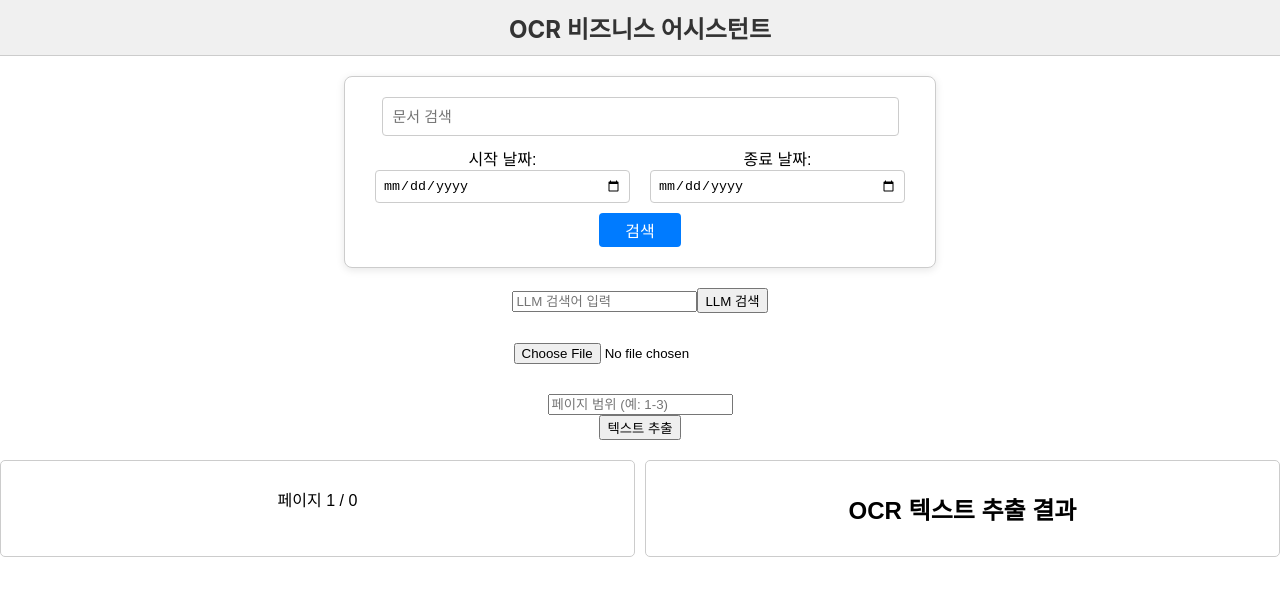
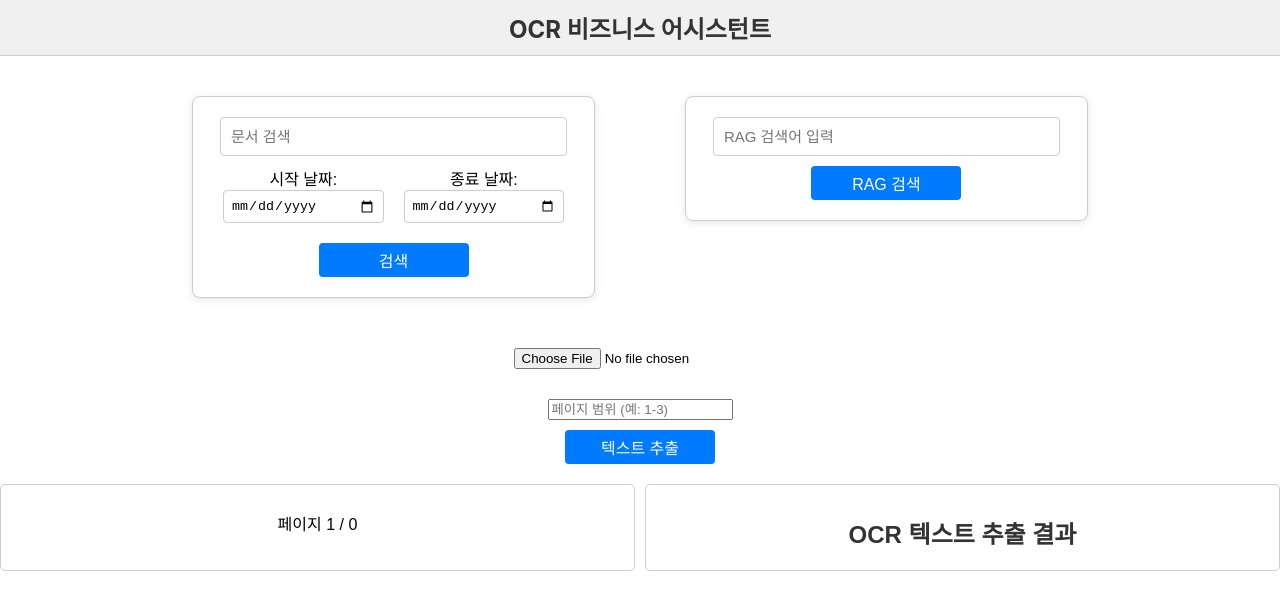
Before and after one commit to whgustj00/OCR-Business-Assistant, a React (Create React App) app in the folder ocr-app/: page / in a window 1280 px wide. Shown: the top 610 px of the page. Built offline with nearby package versions, Linux system fonts and the light colour scheme.

Commit message:
RAG 검색 페이지 생성 및 UI 수정

```diff
--- a/ocr-app/src/components/App.js
+++ b/ocr-app/src/components/App.js
@@ -4,7 +4,6 @@ import { getDocument } from "pdfjs-dist/webpack";
 import FileUpload from "./FileUpload";
 import ImagePreview from "./ImagePreview";
 import OcrOutput from "./OcrOutput";
-import LlmSearchResults from "./LlmSearchResults"; // LLM 검색 결과 컴포넌트
 import { useNavigate } from "react-router-dom";
 import "../css/App.css";
 
@@ -20,7 +19,7 @@ function App() {
   const [searchTerm, setSearchTerm] = useState("");
   const [startDate, setStartDate] = useState(""); // 시작 날짜 상태
   const [endDate, setEndDate] = useState(""); // 종료 날짜 상태
-  const [llmSearchTerm, setLlmSearchTerm] = useState("");
+  const [ragSearchTerm, setRagSearchTerm] = useState(""); // 수정된 변수명
   const [summaryHtml, setSummaryHtml] = useState("");
   const [formattedData, setFormattedData] = useState({});
   const [fileName, setFileName] = useState("");
@@ -45,13 +44,13 @@ function App() {
 
     navigate(`${query}${startParam}${endParam}`);
   };
-  // LLM 검색 요청 처리
-  const handleLLMSearch = async () => {
-    if (!llmSearchTerm) {
+  // RAG 검색 요청 처리
+  const handleRagSearch = async () => {
+    if (!ragSearchTerm) {
       alert("검색어를 입력하세요.");
       return;
     }
-    navigate(`/search_llm?query=${encodeURIComponent(llmSearchTerm)}`);
+    navigate(`/ragpage?query=${encodeURIComponent(ragSearchTerm)}`);
   };
 
   const validatePageRange = (range) => {
@@ -196,6 +195,8 @@ function App() {
         <h1 className="navbar-title">OCR 비즈니스 어시스턴트</h1>
       </nav>
       <div className="App">
+        <div className="search-wrapper">
+          <div className="search-left">
             <div className="search-container">
               <input
                 className="input"
@@ -209,7 +210,6 @@ function App() {
                   }
                 }}
               />
-
               <div className="date-picker-container">
                 <label className="label">
                   시작 날짜:
@@ -235,19 +235,29 @@ function App() {
                 검색
               </button>
             </div>
-        {/* LLM 검색 입력 */}
+          </div>
+
+          <div className="search-right">
+            <div className="search-container">
               <input
+                className="input"
                 type="text"
-          placeholder="LLM 검색어 입력"
-          value={llmSearchTerm}
-          onChange={(e) => setLlmSearchTerm(e.target.value)}
+                placeholder="RAG 검색어 입력"
+                value={ragSearchTerm}
+                onChange={(e) => setRagSearchTerm(e.target.value)}
                 onKeyDown={(e) => {
                   if (e.key === "Enter") {
-              handleLLMSearch(); // 엔터 키를 누르면 LLM 검색 실행
+                    handleRagSearch(); // 수정된 함수 호출
                   }
                 }}
               />
-        <button onClick={handleLLMSearch}>LLM 검색</button>
+              <button className="button" onClick={handleRagSearch}>
+                RAG 검색
+              </button>
+            </div>
+          </div>
+        </div>
+
         <FileUpload onFileUpload={handleFileUpload} />
         <input
           type="text"
@@ -257,7 +267,11 @@ function App() {
           disabled={file && file.type !== "application/pdf"}
         />
         <br />
-        <button onClick={handleTextExtraction} disabled={isOcrProcessing}>
+        <button
+          className="button"
+          onClick={handleTextExtraction}
+          disabled={isOcrProcessing}
+        >
           텍스트 추출
         </button>
         {htmlOutput && (
--- /dev/null
+++ b/ocr-app/src/components/RagPage.js
@@ -0,0 +1,130 @@
+import React, { useEffect, useState } from "react";
+import { useLocation } from "react-router-dom";
+import "../css/RagPage.css"; // CSS 파일을 import 합니다.
+
+const formatDate = (dateString) => {
+  const date = new Date(dateString);
+  const year = date.getFullYear();
+  const month = String(date.getMonth() + 1).padStart(2, "0");
+  const day = String(date.getDate()).padStart(2, "0");
+  const hours = String(date.getHours()).padStart(2, "0");
+  const minutes = String(date.getMinutes()).padStart(2, "0");
+  return `${year}년 ${month}월 ${day}일 ${hours}시 ${minutes}분`;
+};
+
+function RagPage() {
+  const location = useLocation();
+  const [searchResults, setSearchResults] = useState(null);
+  const [mostSimilarDocument, setMostSimilarDocument] = useState(null);
+  const [isLoading, setIsLoading] = useState(false);
+  const [errorMessage, setErrorMessage] = useState("");
+  const queryParams = new URLSearchParams(location.search);
+  const query = queryParams.get("query");
+
+  // 캐시된 데이터를 로컬 스토리지에서 가져옵니다.
+  const getCachedData = () => {
+    const cachedResults = localStorage.getItem(query);
+    if (cachedResults) {
+      return JSON.parse(cachedResults); // 캐시된 데이터 반환
+    }
+    return null; // 없으면 null 반환
+  };
+
+  useEffect(() => {
+    const fetchSearchResults = async () => {
+      setIsLoading(true);
+      setErrorMessage("");
+
+      const cachedData = getCachedData();
+      if (cachedData) {
+        setSearchResults(cachedData.results);
+        setMostSimilarDocument(cachedData.sources[0]);
+        setIsLoading(false);
+        return;
+      }
+
+      try {
+        const response = await fetch(
+          `http://127.0.0.1:5000/rag?query=${encodeURIComponent(query)}`
+        );
+
+        if (!response.ok) {
+          throw new Error("Network response was not ok");
+        }
+
+        const data = await response.json();
+
+        if (data.results && data.sources && data.sources.length > 0) {
+          setSearchResults(data.results);
+          setMostSimilarDocument(data.sources[0]);
+
+          // 데이터를 로컬 스토리지에 저장하여 캐시
+          localStorage.setItem(query, JSON.stringify(data));
+        } else {
+          console.warn("Expected 'results' and 'sources' to be present", data);
+          setSearchResults(null);
+          setMostSimilarDocument(null);
+        }
+      } catch (error) {
+        console.error("Error fetching search results:", error);
+        setErrorMessage("검색 결과를 가져오는 데 오류가 발생했습니다.");
+        setSearchResults(null);
+        setMostSimilarDocument(null);
+      } finally {
+        setIsLoading(false);
+      }
+    };
+
+    if (query) {
+      fetchSearchResults();
+    }
+  }, [query]);
+
+  if (isLoading) return <div className="loading">검색 중...</div>;
+
+  return (
+    <div className="rag-page">
+      <h2>검색 결과 : {query}</h2>
+      {errorMessage && <div className="error-message">{errorMessage}</div>}
+
+      <div className="search-results">
+        {searchResults ? (
+          <div className="result-answer">
+            <h3>답변:</h3>
+            <p>{searchResults}</p>
+          </div>
+        ) : (
+          <div>검색 결과가 없습니다.</div>
+        )}
+
+        {mostSimilarDocument && (
+          <div className="document-card">
+            <h3>가장 유사한 문서:</h3>
+            <div className="document-details">
+              <p>
+                <strong>파일명:</strong>{" "}
+                {mostSimilarDocument.filename || "파일명 없음"}
+              </p>
+              <p>
+                <strong>업로드 날짜:</strong>{" "}
+                {formatDate(mostSimilarDocument.upload_date)}
+              </p>
+              <p>
+                <strong>내용:</strong>{" "}
+                {/* dangerouslySetInnerHTML을 사용하여 HTML 삽입 */}
+                <div
+                  className="document-content"
+                  dangerouslySetInnerHTML={{
+                    __html: mostSimilarDocument.page_content,
+                  }}
+                />
+              </p>
+            </div>
+          </div>
+        )}
+      </div>
+    </div>
+  );
+}
+
+export default RagPage;
--- a/ocr-app/src/css/App.css
+++ b/ocr-app/src/css/App.css
@@ -44,14 +44,6 @@ pre {
   font-size: 15px; /* 글자 크기 설정 */
 }
 
-.date-input {
-  flex: 1; /* 가로 너비를 1:1 비율로 조정 */
-  margin: 0 10px; /* 좌우 여백 추가 */
-  padding: 7px; /* 내부 여백 추가 */
-  border: 1px solid #ccc; /* 테두리 색상 */
-  border-radius: 4px; /* 모서리 둥글게 */
-}
-
 .label {
   display: flex; /* 플렉스 박스 사용 */
   flex-direction: column; /* 세로로 정렬 */
@@ -67,31 +59,46 @@ pre {
   cursor: pointer; /* 커서 스타일 변경 */
   font-size: 16px; /* 글자 크기 설정 */
   transition: background-color 0.3s; /* 배경색 변화 효과 */
-  width: 15%; /* 전체 너비 사용 */
+  width: 150px;
+  margin-top: 10px;
 }
 
 .button:hover {
   background-color: #0056b3; /* 호버 시 배경색 */
 }
-
-.llm-title {
-  margin-top: 20px; /* 위 여백 추가 */
-  font-size: 20px; /* 크기 설정 */
-  color: #333; /* 글자 색상 설정 */
+.search-container {
+  background-color: #fff; /* 배경색 */
+  padding: 20px; /* 내부 여백 */
+  border: 1px solid #ccc; /* 테두리 */
+  border-radius: 8px; /* 둥근 모서리 */
+  box-shadow: 0 2px 8px rgba(0, 0, 0, 0.1); /* 그림자 */
 }
 
-.search-container {
-  max-width: 550px; /* 최대 너비 설정 */
+.search-wrapper {
+  display: flex; /* 두 검색 영역을 좌우로 배치 */
+  justify-content: space-between; /* 양쪽 끝으로 배치 */
+  max-width: 70%; /* 최대 너비 설정 */
   margin: 20px auto; /* 상단 여백과 중앙 정렬 */
   padding: 20px; /* 내부 여백 추가 */
-  border: 1px solid #ccc; /* 테두리 추가 */
-  border-radius: 8px; /* 모서리 둥글게 */
-  background-color: #fff; /* 배경색 */
-  box-shadow: 0 2px 8px rgba(0, 0, 0, 0.1); /* 그림자 추가 */
+  flex-wrap: wrap; /* 화면 크기 축소 시 다음 줄로 내려가도록 설정 */
+}
+
+.search-left,
+.search-right {
+  width: 45%; /* 각 요소의 너비를 48%로 설정하여 여백을 확보 */
 }
 
 .date-picker-container {
-  display: flex; /* 플렉스 박스 사용 */
-  justify-content: space-between; /* 양쪽으로 균등 배치 */
-  margin: 10px 0; /* 위아래 여백 추가 */
+  display: flex;
+  justify-content: space-between;
+  margin: 10px 0;
+  flex-wrap: wrap; /* 화면 축소 시 줄바꿈 */
 }
+
+.date-input {
+  flex: 1; /* 가로 너비를 1:1 비율로 조정 */
+  margin: 0 10px; /* 좌우 여백 추가 */
+  padding: 7px; /* 내부 여백 추가 */
+  border: 1px solid #ccc; /* 테두리 색상 */
+  border-radius: 4px; /* 모서리 둥글게 */
+}
--- /dev/null
+++ b/ocr-app/src/css/RagPage.css
@@ -0,0 +1,59 @@
+/* RagPage.css */
+
+.rag-page {
+  font-family: "Arial", sans-serif;
+  padding: 15px; /* 패딩을 줄여서 더 컴팩트하게 만듦 */
+  background-color: #f9f9f9;
+  max-width: 900px; /* 최대 너비 설정 */
+  margin: 0 auto; /* 가운데 정렬 */
+}
+
+h2 {
+  color: #333;
+  font-size: 1.5rem; /* 제목 크기 조정 */
+  margin-bottom: 10px;
+}
+
+.search-results {
+  margin-top: 15px;
+}
+
+.result-answer {
+  background-color: #fff;
+  padding: 12px; /* 패딩을 줄여서 더 작게 만듦 */
+  border-radius: 8px;
+  box-shadow: 0 2px 5px rgba(0, 0, 0, 0.1);
+  font-size: 0.95rem; /* 폰트 크기를 조금 줄임 */
+}
+
+.document-card {
+  background-color: #fff;
+  padding: 15px; /* 패딩을 줄여서 더 작게 만듦 */
+  border-radius: 8px;
+  margin-top: 15px; /* 마진을 줄여서 간격을 조정 */
+  box-shadow: 0 2px 5px rgba(0, 0, 0, 0.1);
+}
+
+.document-details p {
+  margin: 8px 0; /* 줄 간격을 줄여서 더 컴팩트하게 만듦 */
+  font-size: 0.95rem; /* 텍스트 크기 줄이기 */
+}
+
+.document-content {
+  padding: 8px; /* 패딩을 줄여서 더 작게 만듦 */
+  background-color: #f4f4f4;
+  border-radius: 5px;
+  white-space: pre-wrap; /* Ensure the text preserves line breaks */
+  font-size: 0.95rem; /* 폰트 크기 줄이기 */
+}
+
+.error-message {
+  color: red;
+  font-size: 14px; /* 에러 메시지 폰트 크기 줄이기 */
+  margin-top: 10px;
+}
+
+.loading {
+  font-size: 16px; /* 로딩 메시지 크기 줄이기 */
+  color: #007bff;
+}
--- a/ocr-app/src/index.js
+++ b/ocr-app/src/index.js
@@ -4,7 +4,7 @@ import { BrowserRouter as Router, Route, Routes } from "react-router-dom"; // Re
 import App from "./components/App"; // App 컴포넌트 임포트
 import SearchResults from "./components/SearchResults"; // SearchResults 컴포넌트 임포트
 import Accuracy from "./components/Accuracy";
-import LlmSearchResults from "./components/LlmSearchResults"; // LLM 검색 결과 컴포넌트 추가
+import RagPage from "./components/RagPage"; // LLM 검색 결과 컴포넌트 추가
 
 import "./index.css"; // CSS 파일을 추가하세요.
 
@@ -18,8 +18,8 @@ root.render(
         {/* 검색 결과 페이지 */}
         <Route path="/accuracy/:uploadId" element={<Accuracy />} />{" "}
         {/* 정확도 비교 페이지 */}
-        <Route path="/search_llm" element={<LlmSearchResults />} />{" "}
-        {/* LLM 검색 결과 경로 추가 */}
+        <Route path="/ragpage" element={<RagPage />} />{" "}
+        {/* RAG 검색 결과 경로 추가 */}
       </Routes>
     </Router>
   </React.StrictMode>
```
Lines whose indentation alone changed are shown as unchanged.
